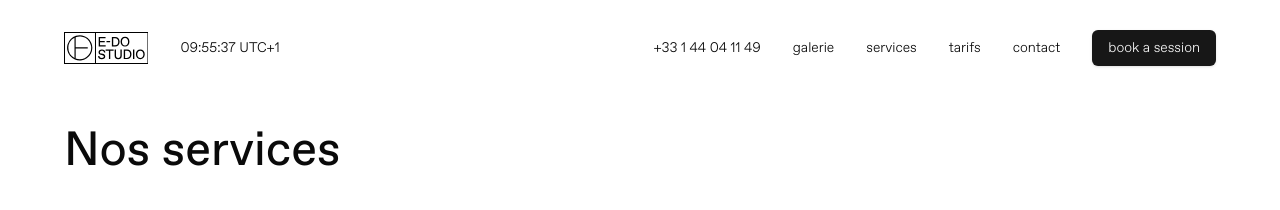
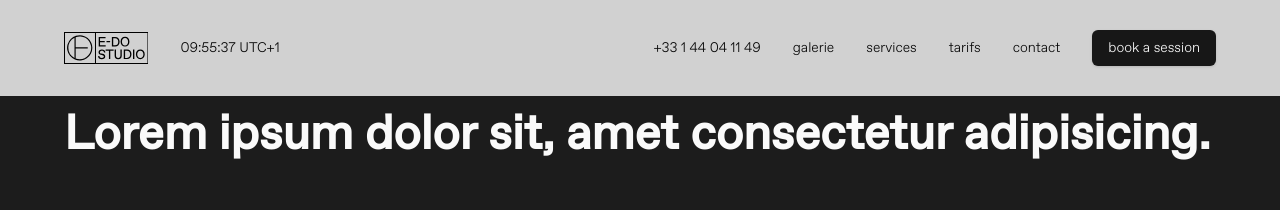
Before and after one commit to E-Do-Studio/e-do.studio-2.0, a Next.js app: page / in a window 1280 px wide. Shown: the top 210 px of the page. Built offline with nearby package versions, Linux system fonts and the light colour scheme.

Commit message:
introduction en cours

```diff
--- /dev/null
+++ b/src/app/(web)/_components/introduction.tsx
@@ -0,0 +1,29 @@
+import Image from "next/image"
+
+export const Introduction = () => {
+    return (
+        <div className="bg-background-footer w-full relative h-[550px] mb-[300px]">
+            <div className="container text-primary-foreground">
+                <h1 className="text-5xl font-bold pt-28">
+                    Lorem ipsum dolor sit, amet consectetur adipisicing.
+                </h1>
+
+                {/* Espace pour les futurs boutons */}
+                <div className="mt-8">
+                    {/* Boutons à venir */}
+                </div>
+
+                <Image
+                    src="/studio.webp"
+                    alt="Logo"
+                    width={1920}
+                    height={1080}
+                    quality={95}
+                    priority
+                    className="w-11/12 h-[500px] object-cover rounded-lg absolute bottom-[-250px] "
+                    sizes="(max-width: 768px) 100vw, (max-width: 1200px) 100vw, 100vw"
+                />
+            </div>
+        </div>
+    )
+}
--- a/src/app/(web)/page.tsx
+++ b/src/app/(web)/page.tsx
@@ -3,15 +3,20 @@ import { ContactSection } from '@/app/(web)/_components/contact-section'
 import { ServiceSection } from './_components/service-section'
 import { Location } from './_components/location'
 import { OurCustomers } from './_components/our-customers'
+import { Introduction } from './_components/introduction'
+
 export default function Page() {
 
   return (
-    <div className="text-xl container min-h-screen">
-      <ServiceSection />
-      <PricingSection />
-      <OurCustomers />
-      <ContactSection />
-      <Location />
+    <div className="text-xl min-h-screen">
+      <Introduction />
+      <div className="container">
+        <ServiceSection />
+        <PricingSection />
+        <OurCustomers />
+        <ContactSection />
+        <Location />
+      </div>
     </div>
   )
 }
```
Also changed, not shown: public/studio.webp (added).
